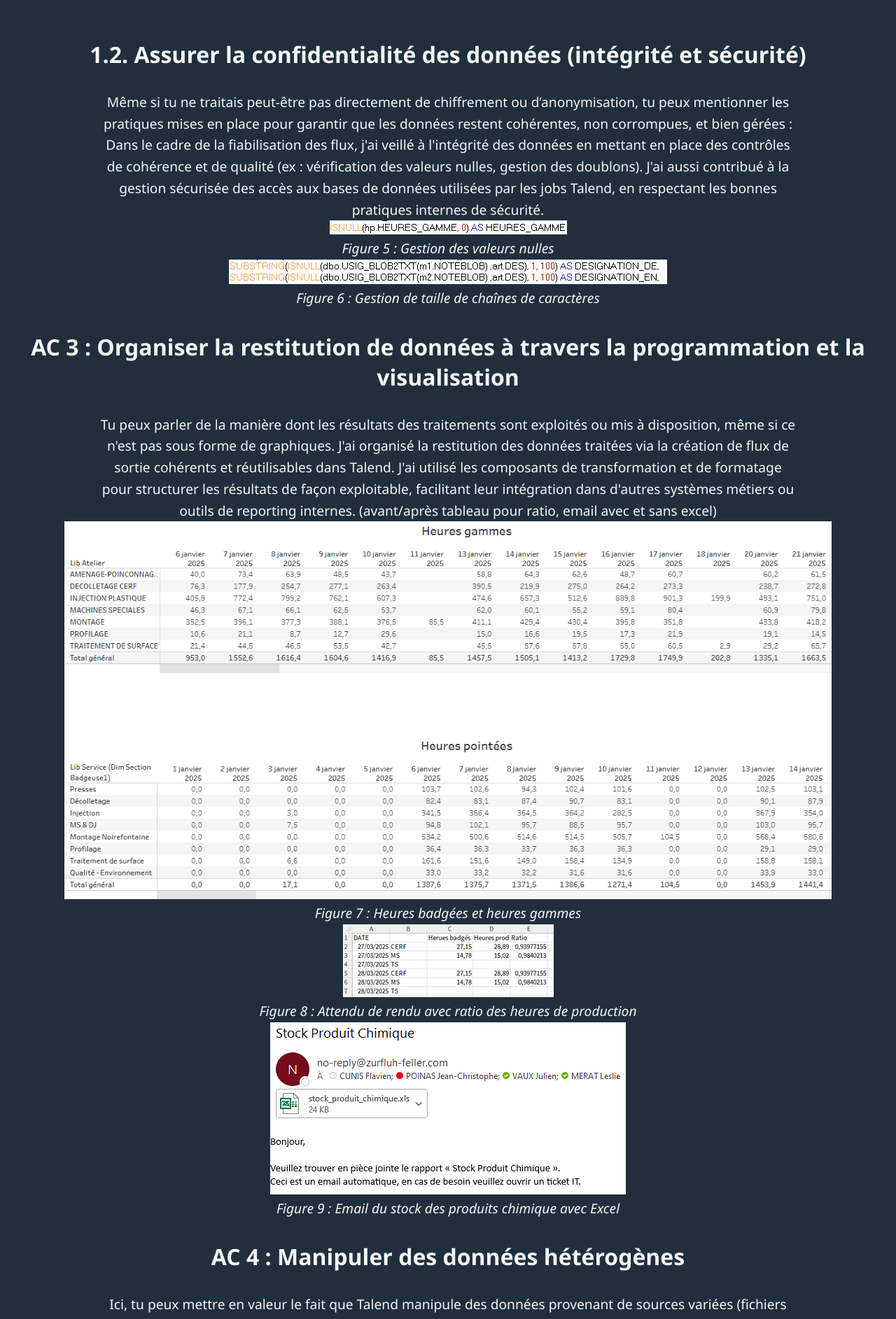
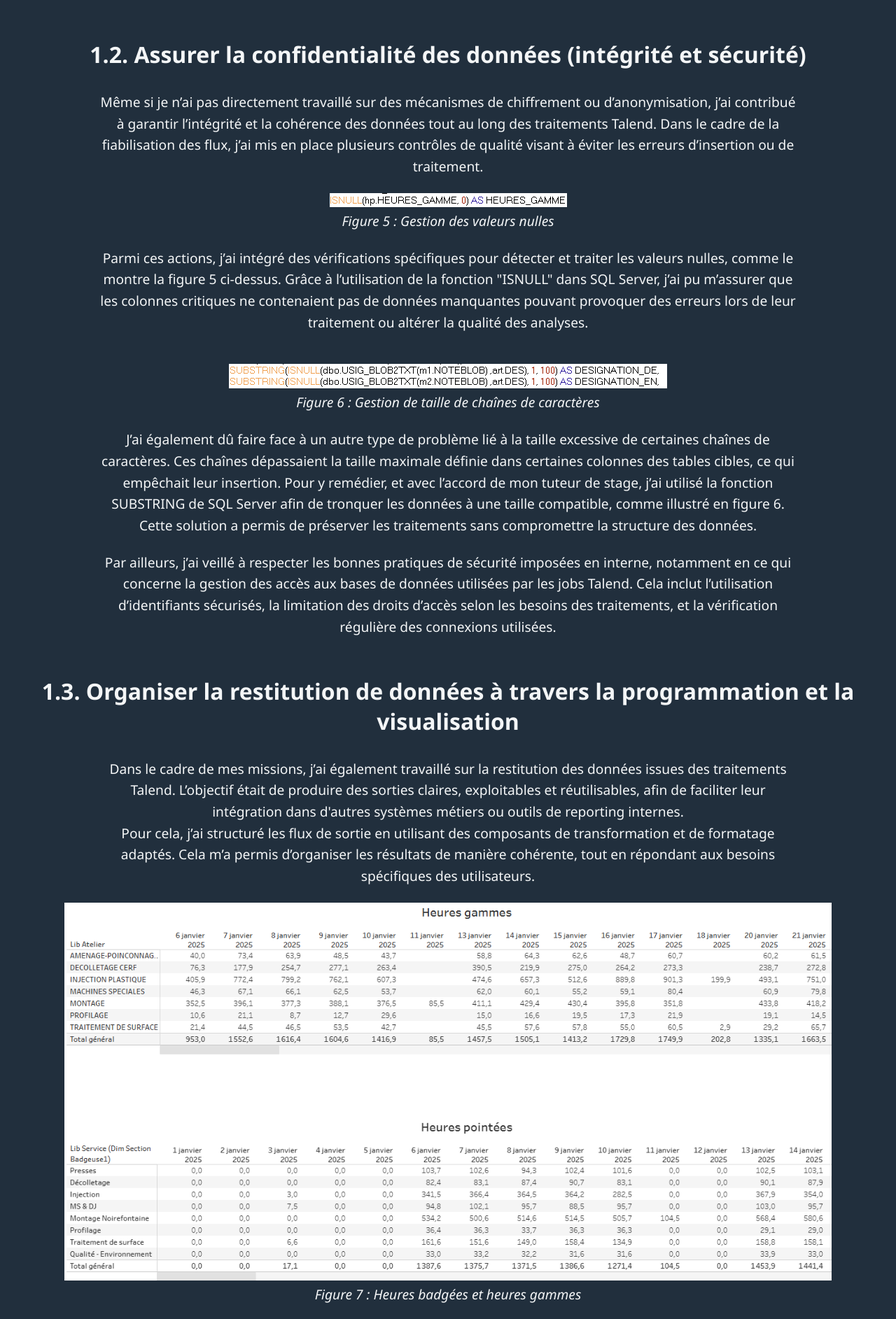
Before and after one commit to lmerat-iut90/lmerat-iut90.github.io, a Vue app: page / in a window 1280 px wide. Shown: the part 4945-6830 px from the top of the page at 70% size. Built offline with nearby package versions, Linux system fonts and the light colour scheme.

Commit message:
change savoir and savoir-faire

```diff
--- a/src/components/Stage.vue
+++ b/src/components/Stage.vue
@@ -21,37 +21,48 @@
       <br>
 
       <h3>1.2. Assurer la confidentialité des données (intégrité et sécurité)</h3>
-      <p>Même si tu ne traitais peut-être pas directement de chiffrement ou d’anonymisation, tu peux mentionner les pratiques mises en place pour garantir que les données restent cohérentes, non corrompues, et bien gérées :
-
-          Dans le cadre de la fiabilisation des flux, j'ai veillé à l'intégrité des données en mettant en place des contrôles de cohérence et de qualité (ex : vérification des valeurs nulles, gestion des doublons). J'ai aussi contribué à la gestion sécurisée des accès aux bases de données utilisées par les jobs Talend, en respectant les bonnes pratiques internes de sécurité.
-
-      </p>
+      <p>Même si je n’ai pas directement travaillé sur des mécanismes de chiffrement ou d’anonymisation, j’ai contribué à garantir l’intégrité et la cohérence des données tout au long des traitements Talend. Dans le cadre de la fiabilisation des flux, j’ai mis en place plusieurs contrôles de qualité visant à éviter les erreurs d’insertion ou de traitement.</p>
+      <br>
       <div>
         <img src="@/assets/Isnull.png" alt="Gestion des valeurs nulles">
         <p><em>Figure 5 : Gestion des valeurs nulles</em></p>
-      </div>
+      </div><br>
+      <p>Parmi ces actions, j’ai intégré des vérifications spécifiques pour détecter et traiter les valeurs nulles, comme le montre la figure 5 ci-dessus. Grâce à l’utilisation de la fonction "ISNULL" dans SQL Server, j’ai pu m’assurer que les colonnes critiques ne contenaient pas de données manquantes pouvant provoquer des erreurs lors de leur traitement ou altérer la qualité des analyses.</p>
+      <br><br>
       <div>
         <img src="@/assets/Substring.png" alt="Gestion de taille de chaîne">
         <p><em>Figure 6 : Gestion de taille de chaînes de caractères</em></p>
-      </div>
+      </div><br>
+      <p>J’ai également dû faire face à un autre type de problème lié à la taille excessive de certaines chaînes de caractères. Ces chaînes dépassaient la taille maximale définie dans certaines colonnes des tables cibles, ce qui empêchait leur insertion. Pour y remédier, et avec l’accord de mon tuteur de stage, j’ai utilisé la fonction SUBSTRING de SQL Server afin de tronquer les données à une taille compatible, comme illustré en figure 6.
+          Cette solution a permis de préserver les traitements sans compromettre la structure des données.</p>
+      <br>
+      <p>Par ailleurs, j’ai veillé à respecter les bonnes pratiques de sécurité imposées en interne, notamment en ce qui concerne la gestion des accès aux bases de données utilisées par les jobs Talend. Cela inclut l’utilisation d’identifiants sécurisés, la limitation des droits d’accès selon les besoins des traitements, et la vérification régulière des connexions utilisées.</p>
+      <br>
 
-      <h3>AC 3 : Organiser la restitution de données à travers la programmation et la visualisation</h3>
-      <p>Tu peux parler de la manière dont les résultats des traitements sont exploités ou mis à disposition, même si ce n'est pas sous forme de graphiques.
+      <h3>1.3. Organiser la restitution de données à travers la programmation et la visualisation</h3>
+      <p>Dans le cadre de mes missions, j’ai également travaillé sur la restitution des données issues des traitements Talend. L’objectif était de produire des sorties claires, exploitables et réutilisables, afin de faciliter leur intégration dans d'autres systèmes métiers ou outils de reporting internes.
 
-          J'ai organisé la restitution des données traitées via la création de flux de sortie cohérents et réutilisables dans Talend. J'ai utilisé les composants de transformation et de formatage pour structurer les résultats de façon exploitable, facilitant leur intégration dans d'autres systèmes métiers ou outils de reporting internes. (avant/après tableau pour ratio, email avec et sans excel)</p>
+         <br> Pour cela, j’ai structuré les flux de sortie en utilisant des composants de transformation et de formatage adaptés. Cela m’a permis d’organiser les résultats de manière cohérente, tout en répondant aux besoins spécifiques des utilisateurs.</p>
+      <br>
       <div>
         <img src="@/assets/av.png" alt="Avant">
         <p><em>Figure 7 : Heures badgées et heures gammes</em></p>
-      </div>
+      </div><br>
     <div>
-      <img src="@/assets/ap.png" alt="Attendu">
+      <img src="@/assets/ap.png" alt="Attendu" class="img-ratio">
       <p><em>Figure 8 : Attendu de rendu avec ratio des heures de production</em></p>
-    </div>
-    <div>
+    </div><br>
+      <p>La figure 7 illustre l’état initial des résultats : les heures badgées et les heures gammes par atelier étaient affichées séparément, sans possibilité d’en déduire rapidement un indicateur de performance. Les attentes, comme montré en figure 8, portaient sur un affichage consolidé, avec calcul du ratio de productivité (heures badgées / heures gammes).
+          Par la suite, j’ai modifié la requête SQL utilisée afin d’obtenir un rendu structuré par jour avec les totaux par jour et les ratios associés, facilitant ainsi l’analyse dans l’outil Tableau.</p>
+    <br><br>
+      <div>
       <img src="@/assets/email-stock.png" alt="Stock produit chimique">
       <p><em>Figure 9 : Email du stock des produits chimique avec Excel</em></p>
-    </div>
-    <h3>AC 4 : Manipuler des données hétérogènes</h3>
+    </div><br>
+      <p>Comme le montre la figure 9, un email est envoyé automatiquement chaque mardi, contenant les données de stock sous forme de fichier Excel en pièce jointe. Pour cela, j’ai utilisé une requête SQL ciblant les produits concernés, puis Talend se chargeait de générer le fichier Excel et de l’envoyer par email aux destinataires concernés.
+          Ce processus a permis de fiabiliser et d’automatiser la diffusion d’informations tout en respectant les formats attendus.</p><br>*
+
+    <h3>1.4. Manipuler des données hétérogènes</h3>
       <p>Ici, tu peux mettre en valeur le fait que Talend manipule des données provenant de sources variées (fichiers plats, bases de données, API, etc.).
           J'ai travaillé sur des flux manipulant des données issues de sources hétérogènes telles que des bases de données relationnelles (PostgreSQL, Oracle), des fichiers CSV, et des exports Excel. J'ai utilisé Talend pour standardiser, filtrer et transformer ces données, en assurant leur compatibilité avec les systèmes cibles. (csv + bases de données sql server + DBeaver)</p>
     <div>
@@ -162,4 +173,10 @@ Organiser une réunion bilan pour présenter les améliorations et les axes d'é
     width: 1000px;
     height: auto;
 }
+.img-ratio {
+    width: 500px;
+    height: auto;
+}
 </style>
+<script setup>
+</script>
```
